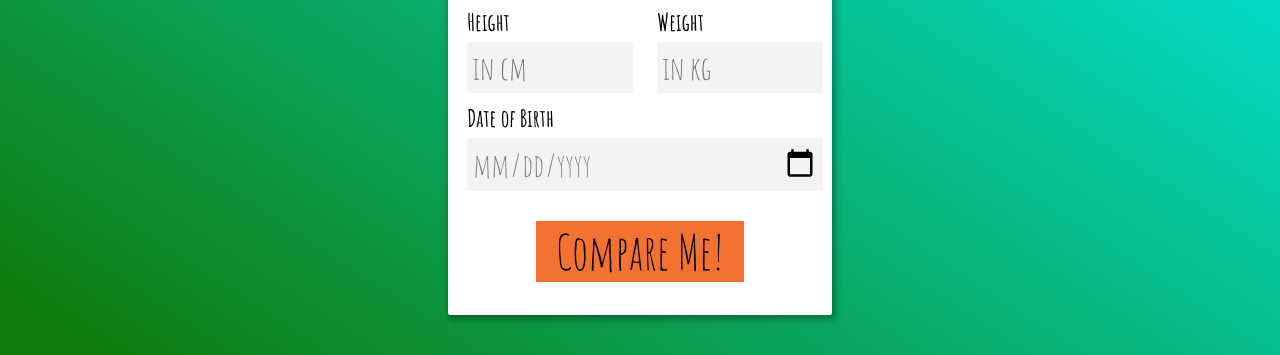
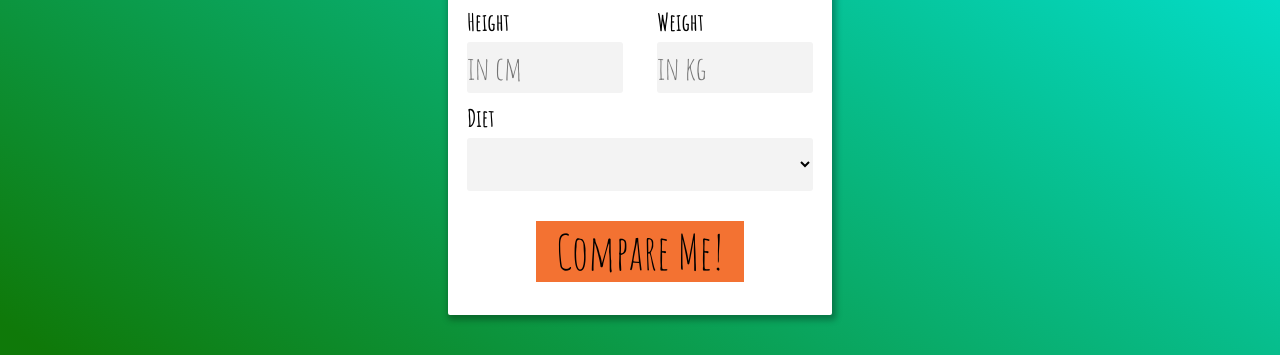
Before and after one commit to arlw87/dino, a website built with webpack: page src/views/index.html in a window 1280 px wide. Shown: the part 445-800 px from the top of the page. Built offline with nearby package versions, Linux system fonts and the light colour scheme.

Commit message:
feat: changed date of birth to diet input

```diff
--- a/src/js/app.js
+++ b/src/js/app.js
@@ -66,18 +66,18 @@ window.onload = (event) => {
                 const nameInput = document.querySelector('#name');
                 const heightInput = document.querySelector('#height');
                 const weightInput = document.querySelector('#weight');
-                const dateOfBirthInput = document.querySelector('#year');
+                const dietInput = document.querySelector('#diet');
 
                 const name = nameInput.value;
                 const height = heightInput.value;
                 const weight = weightInput.value;
-                const dateOfBirth = dateOfBirthInput.value;
+                const diet = diet.value;
 
                 return {
                     name: name,
                     height: height,
                     weight: weight,
-                    dob: dateOfBirth
+                    diet: diet
                 }
 
             })();
@@ -129,6 +129,12 @@ Dino.prototype = {
         } else {
             return `${this.species} is ${humanHeight / this.height} times lighter than you`;
         }
+    },
+
+    compareAge: function(humanDateOfBirth){
+        const epochYears = {
+
+        }
     }
 
 }
--- a/src/style/form.scss
+++ b/src/style/form.scss
@@ -68,7 +68,8 @@ $accent-color: rgb(243, 114, 50);
         font-size: 1.5rem;
       }
 
-      input {
+      input,
+      select {
         font-size: 2rem;
         padding: 0;
         width: 100%;
@@ -76,7 +77,7 @@ $accent-color: rgb(243, 114, 50);
         background-color: #f3f3f3;
         border: none;
         border-radius: 3px;
-        padding: 5px;
+        padding: 5px 0;
         color: #828282;
         // font-family: "Roboto", sans-serif;
         font-family: $fun-text;
@@ -89,6 +90,10 @@ $accent-color: rgb(243, 114, 50);
           background-color: f3f3f3 !important;
         }
       }
+    }
+
+    select {
+      color: black !important;
     }
 
     input[type="submit"] {
--- a/src/views/index.html
+++ b/src/views/index.html
@@ -33,8 +33,12 @@
                         </div>
                     </div>
                     <div>
-                        <label for="year">Date of Birth</label>
-                        <input id="year" type="date" required="required">
+                        <label for="diet">Diet</label>
+                        <select id="diet" required="required" name='diet'>
+                            <option value="" disabled selected></option>
+                            <option value="herbavor">Herbavor</option>
+                            <option value="carnivor">Carnivor</option>
+                        </select>
                     </div>
                     <input id="compareMe" type="submit" value='Compare Me!'></input>
                 </form>
```
